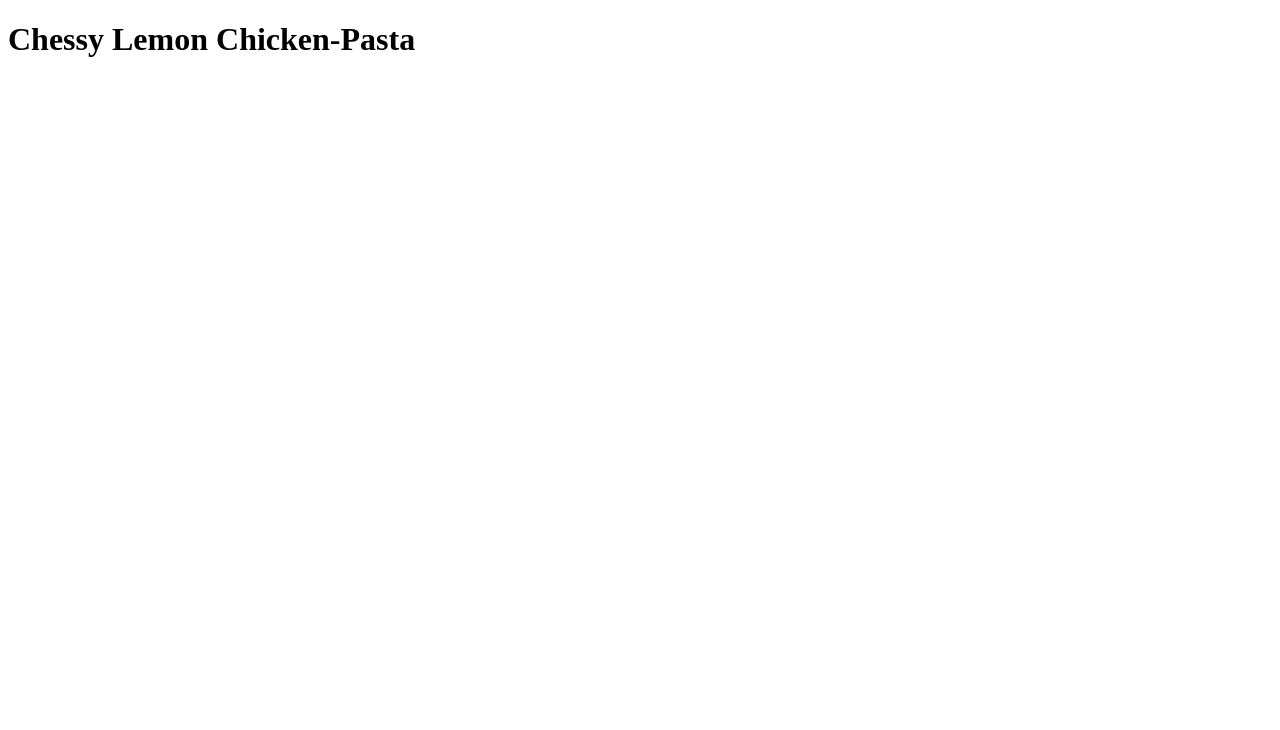
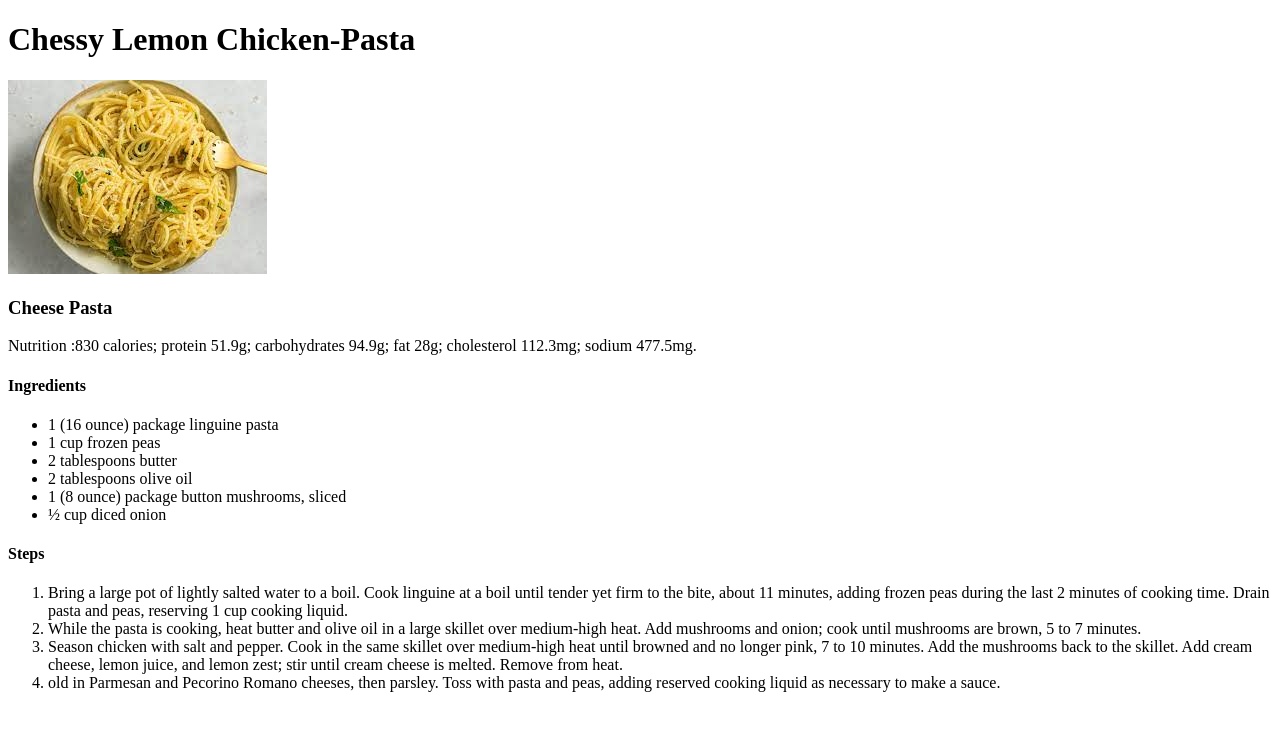
Before and after one commit to RVThan06/odin-recipes, a plain HTML site: page recepies/pasta.html in a window 1280 px wide. Drawn offline with Linux system fonts and the light colour scheme.

Commit message:
Cheesy lemon chicken paste recipe updated with steps

```diff
--- a/recepies/pasta.html
+++ b/recepies/pasta.html
@@ -8,5 +8,29 @@
 </head>
 <body>
     <h1>Chessy Lemon Chicken-Pasta</h1>
+    <img src="../img/cheesepasta.jpg" alt="image of cheese pasta">
+    <h3>Cheese Pasta</h3>
+    <p>
+        Nutrition :830 calories; protein 51.9g; carbohydrates 94.9g; fat 28g;
+        cholesterol 112.3mg; sodium 477.5mg.
+    </p>
+
+    <h4>Ingredients</h4>
+    <ul>
+        <li>1 (16 ounce) package linguine pasta</li>
+        <li>1 cup frozen peas</li>
+        <li>2 tablespoons butter</li>
+        <li>2 tablespoons olive oil</li>
+        <li>1 (8 ounce) package button mushrooms, sliced</li>
+        <li>½ cup diced onion</li>
+    </ul>
+
+    <h4>Steps</h4>
+    <ol>
+        <li>Bring a large pot of lightly salted water to a boil. Cook linguine at a boil until tender yet firm to the bite, about 11 minutes, adding frozen peas during the last 2 minutes of cooking time. Drain pasta and peas, reserving 1 cup cooking liquid.</li>
+        <li>While the pasta is cooking, heat butter and olive oil in a large skillet over medium-high heat. Add mushrooms and onion; cook until mushrooms are brown, 5 to 7 minutes.</li>
+        <li>Season chicken with salt and pepper. Cook in the same skillet over medium-high heat until browned and no longer pink, 7 to 10 minutes. Add the mushrooms back to the skillet. Add cream cheese, lemon juice, and lemon zest; stir until cream cheese is melted. Remove from heat.</li>
+        <li>old in Parmesan and Pecorino Romano cheeses, then parsley. Toss with pasta and peas, adding reserved cooking liquid as necessary to make a sauce.</li>
+    </ol>
 </body>
 </html>
```
Also changed, not shown: img/cheesepasta.jpg (added).
